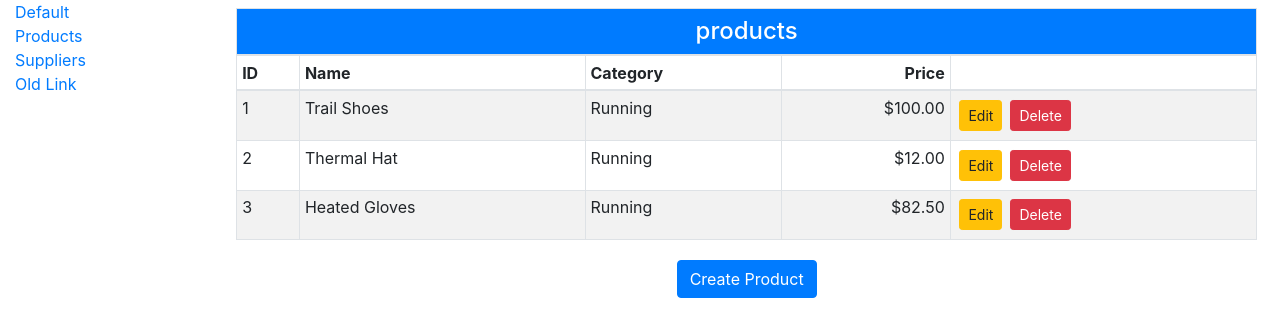
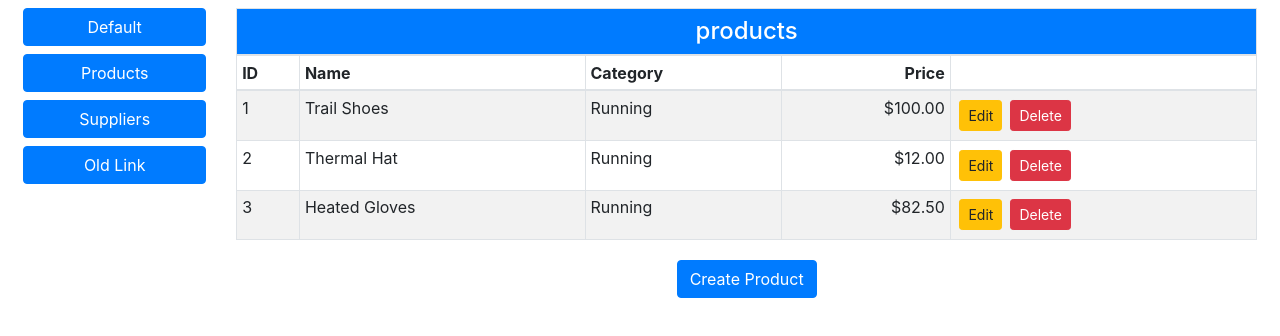
Before and after one commit to SunJangYo12/productapp-sample, a React (Create React App) app: page /products in a window 1280 px wide. Shown: the top 336 px of the page. Built offline with nearby package versions, Linux system fonts and the light colour scheme.

Commit message:
route, adding style Navigation

```diff
--- a/src/Selector.js
+++ b/src/Selector.js
@@ -14,16 +14,24 @@ export class Selector extends Component
         <div className="row">
           <div className="col-2">
             <div>
-              <Link to="/">Default</Link>
+              <Link
+                className="m-2 btn btn-block btn-primary"
+                to="/">Default</Link>
             </div>
             <div>
-              <Link to="/products">Products</Link>
+              <Link
+                className="m-2 btn btn-block btn-primary"
+                to="/products">Products</Link>
             </div>
             <div>
-              <Link to="/suppliers">Suppliers</Link>
+              <Link
+                className="m-2 btn btn-block btn-primary"
+                to="/suppliers">Suppliers</Link>
             </div>
             <div>
-              <Link to="/old/data">Old Link</Link>
+              <Link
+                className="m-2 btn btn-block btn-primary"
+                to="/old/data">Old Link</Link>
             </div>
           </div>
           <div className="col">
```
